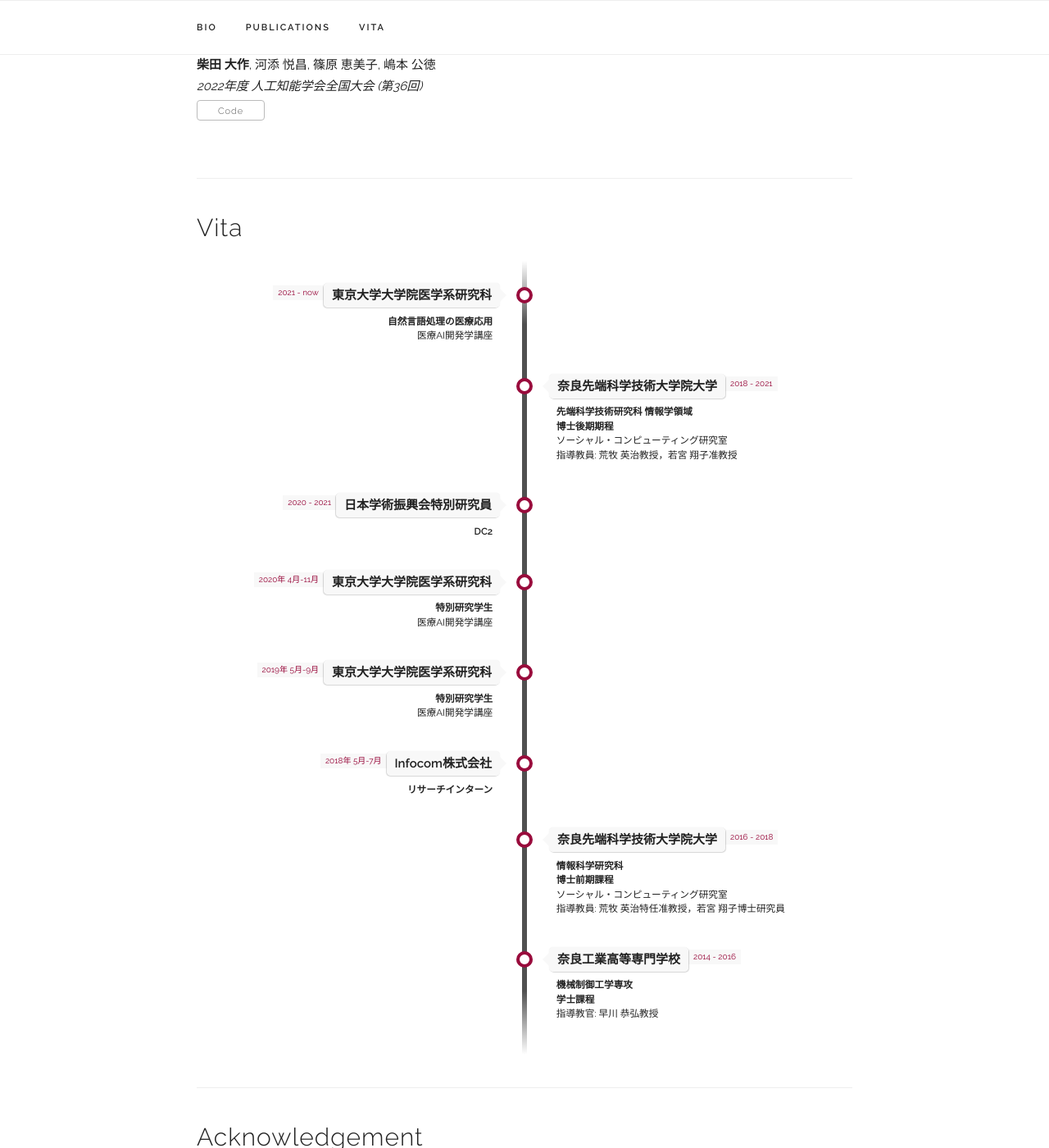
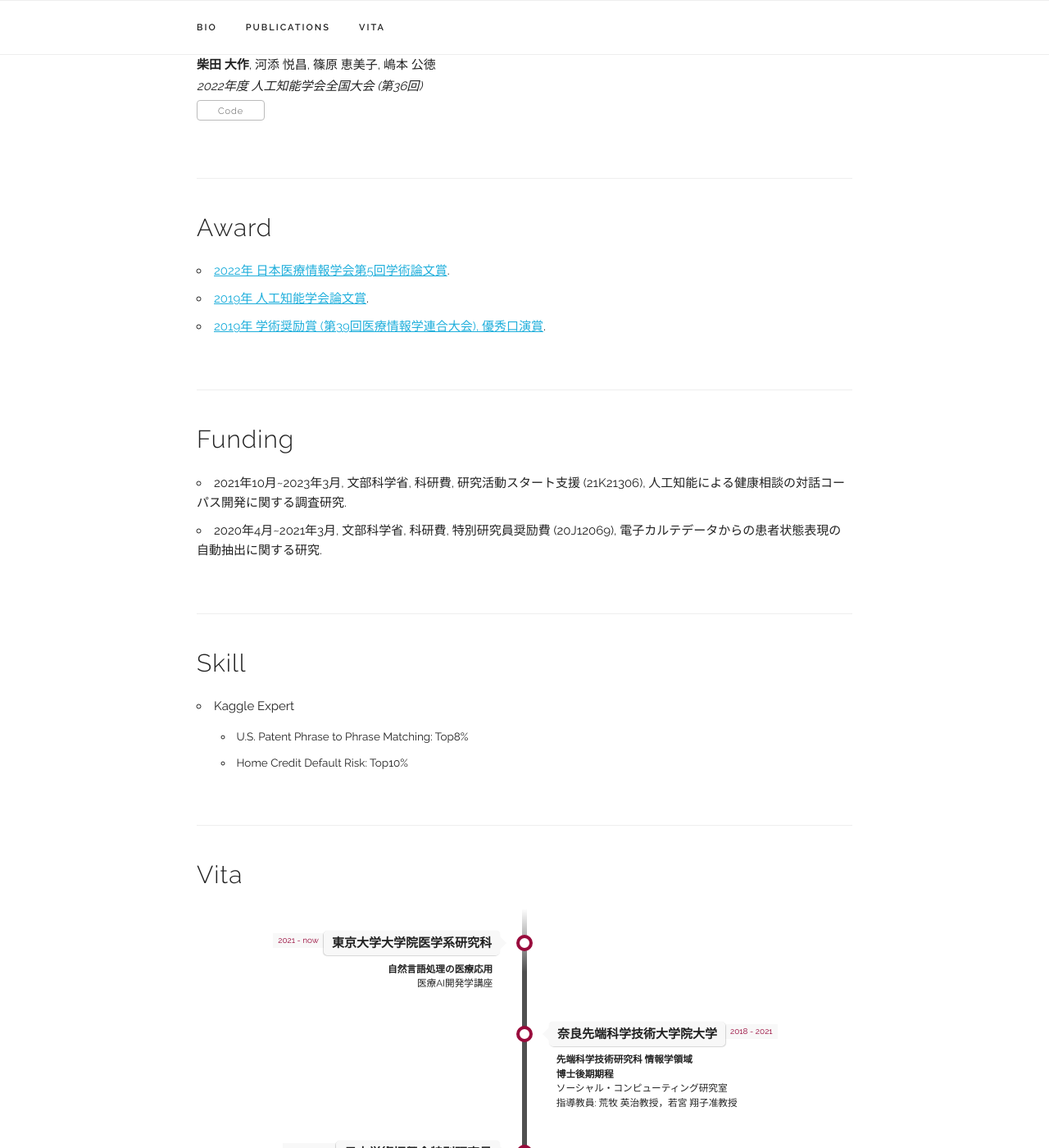
Before and after one commit to daisaku-ss/daisaku-ss.github.io, a Jekyll site: the page built from index.html, in a window 1280 px wide and 1400 px high, scrolled down 1113 px. Shown: the whole window at 82% size. Built offline with Jekyll 4.4.1, drawn with Linux system fonts in a browser that asks for light colours; some web fonts are replaced.

Commit message:
Add files via upload

```diff
--- a/index.html
+++ b/index.html
@@ -187,6 +187,37 @@ title: Home
 </div>
 -->
 
+<div class="docs-section" id="template">
+  <h4>Award</h4>
+  <ul>
+    <li><a href="https://www.jami.jp/award/acaPaperAward2022.html">2022年 日本医療情報学会第5回学術論文賞</a>.</li>
+    <li><a href="https://www.ai-gakkai.or.jp/about/award/jsai_award-paper/">2019年 人工知能学会論文賞</a>.</li>
+    <li><a href="http://jami.jp/award/acaEncourAward2019.html">2019年 学術奨励賞 (第39回医療情報学連合大会), 優秀口演賞</a>.</li>
+  </ul>
+</div>
+
+
+
+<div class="docs-section" id="template">
+  <h4>Funding</h4>
+  <ul>
+    <li>2021年10月~2023年3月, 文部科学省, 科研費, 研究活動スタート支援 (21K21306), 人工知能による健康相談の対話コーパス開発に関する調査研究.</li>
+    <li>2020年4月~2021年3月, 文部科学省, 科研費, 特別研究員奨励費 (20J12069), 電子カルテデータからの患者状態表現の自動抽出に関する研究.</li>
+  </ul>
+</div>
+
+<div class="docs-section" id="template">
+  <h4>Skill</h4>
+  <ul>
+    <li>Kaggle Expert</li>
+    <ul>
+      <li>U.S. Patent Phrase to Phrase Matching: Top8%</li>
+      <li>Home Credit Default Risk: Top10%</li>
+    </ul>
+  </ul>
+</div>
+
+
 <!-- ========== RESUME ========== -->
 <div class="docs-section" id="resume">
   <h4>Vita</h4>
```
